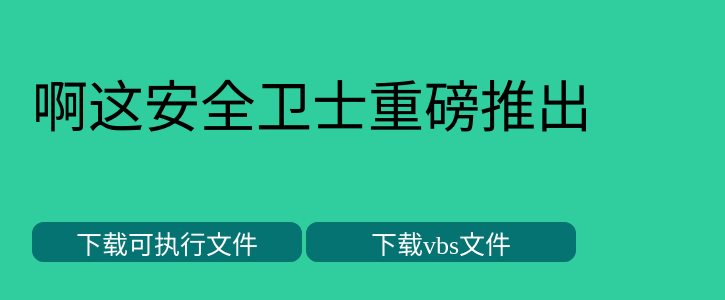
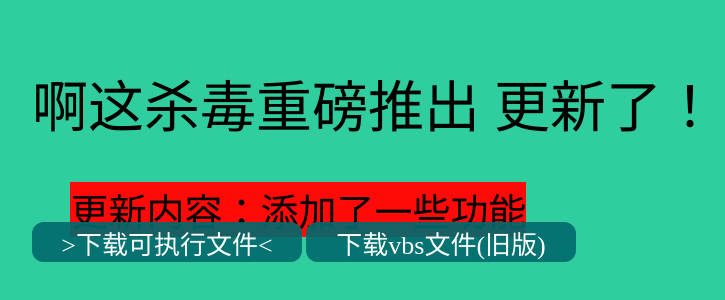
Before and after one commit to station-master/AzNotFound.github.io, a plain HTML site: page index.html in a window 1280 px wide. Shown: the part 138-438 px from the top of the page, without its empty margins (416-1141 px from the left). Drawn offline with Linux system fonts and the light colour scheme.

Commit message:
Update index.html

```diff
--- a/index.html
+++ b/index.html
@@ -1,3 +1,4 @@
+
 <html>
 	<head>
 		<link rel="shortcut  icon" href="az.ico" type="image/x-icon" />
@@ -44,21 +45,30 @@ top: 25%;
 left:35%;
 margin:0 auto;
 }
-
+.overview__title1{
+	font-family: Microsoft YaHei;
+	font-size: 38px;
+position: fixed;
+background: #ff0909;
+top: 40%;
+left:38%;
+margin:0 auto;
+}
 </style>
 </head>
 <body bgcolor="#30cd9f">
-	<div class=overview__title>啊这安全卫士重磅推出</div>
+	<div class=overview__title>啊这杀毒重磅推出  更新了！</div>
+    <p class=overview__title1>更新内容：添加了一些功能</p>
 	<div class="demo">
 	<div class="fixed">
-	<a href="https://station-master.lanzoui.com/ioRf5p2bluj" target="_blank">
+	<a href="https://station-master.lanzoui.com/iRlCApiwzrc" target="_blank">
 	<div class="login-button">
-<p class="login-button">下载可执行文件</p>
+<p class="login-button">>下载可执行文件<</p>
 </div>
 </a>
 <a href="https://station-master.lanzoui.com/iQz7Kp2bgxc" target="_blank">
 	<div class="login-button">
-<p class="login-button">下载vbs文件</p>
+<p class="login-button">下载vbs文件(旧版)</p>
 </div>
 </a>
 </div>
```
